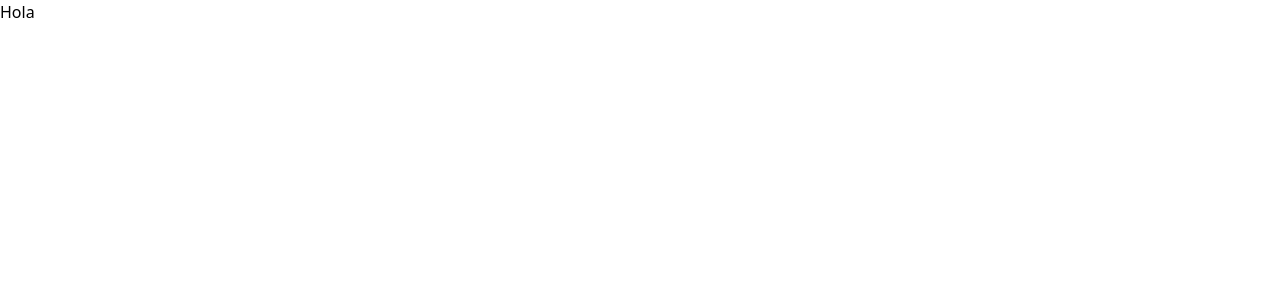
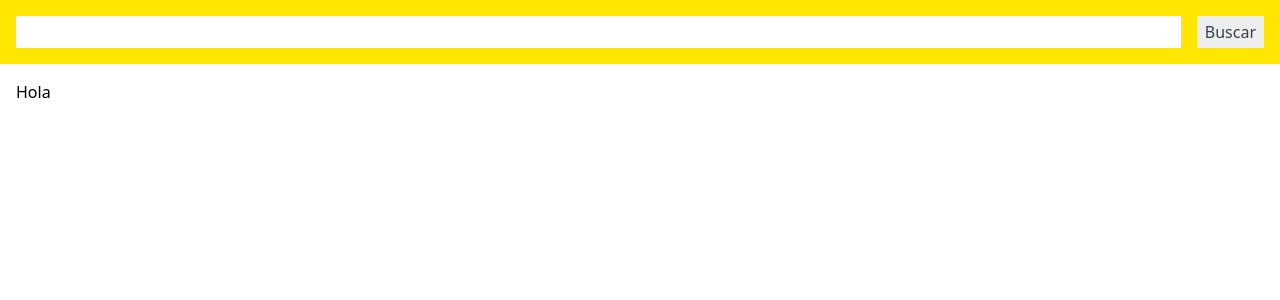
Before and after one commit to marcostello3596/MeLi-challenge, a Next.js app: page / in a window 1280 px wide. Shown: the top 300 px of the page. Built offline with nearby package versions, Linux system fonts and the light colour scheme.

Commit message:
Add header

```diff
--- a/app/layout.tsx
+++ b/app/layout.tsx
@@ -6,14 +6,18 @@ export const metadata: Metadata = {
   description: "Developed with NextJS and Tailwind CSS",
 };
 
-export default function RootLayout({
-  children,
-}: Readonly<{
-  children: React.ReactNode;
-}>) {
+export default function RootLayout({children}: {children: React.ReactNode}) {
   return (
     <html lang="en">
-      <body>{children}</body>
+      <body>
+        <header className="h-16 bg-primary px-4 flex ">
+          <form action='/items' className="max-w-screen-xl gap-4 m-auto flex flex-1">
+            <input name="search" type="text" className="h-8 flex-1 text-white px-2" />
+            <button className="bg-lightGray px-2 py-1 h-8 text-slate-700" type="submit">Buscar</button>
+          </form>
+        </header>
+        <main className="max-w-screen-xl p-4">{children}</main>
+      </body>
     </html>
   );
 }
```
